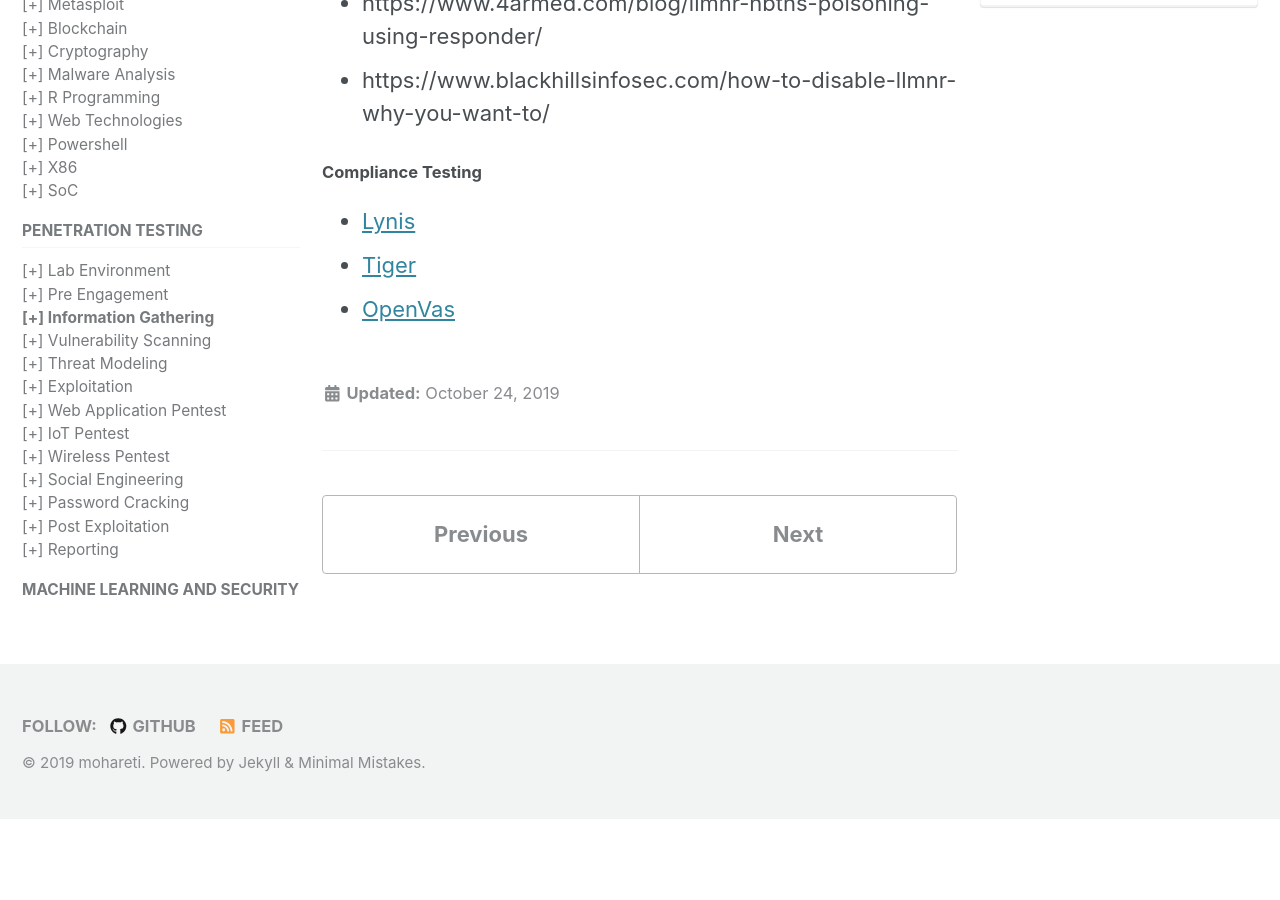
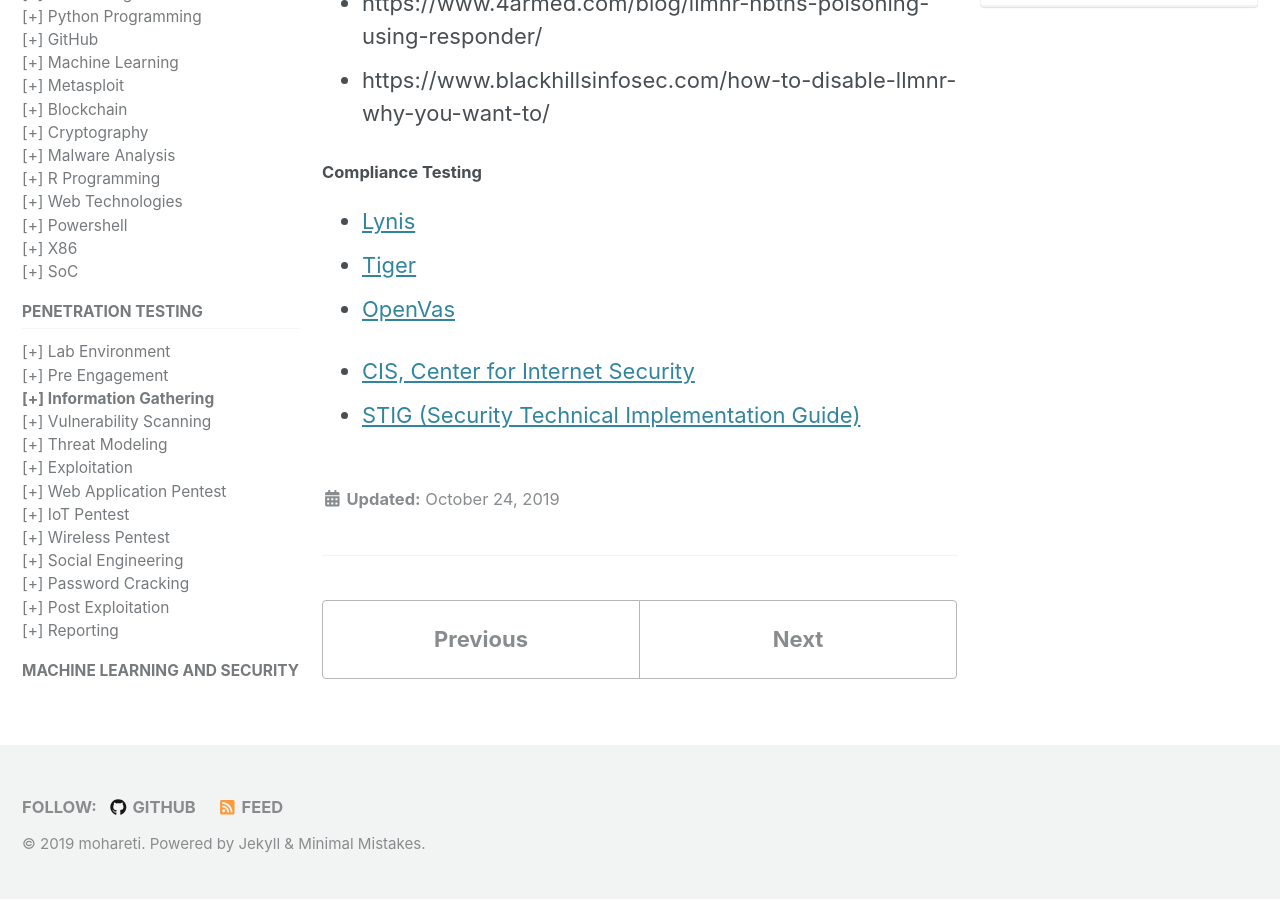
Before and after one commit to mohareti/cyberlab, a Jekyll site: the page built from _pentest/02_info-gathering.md, in a window 1280 px wide and 900 px high, scrolled down 303 px. Built offline with Jekyll 4.4.1, drawn with Linux system fonts in a browser that asks for light colours; cached includes are drawn as plain includes; nearby versions of some CDN libraries; before the commit the page ends 1122 px from its top, so only the background shows below that.

Commit message:
Update 02_info-gathering.md

```diff
--- a/_pentest/02_info-gathering.md
+++ b/_pentest/02_info-gathering.md
@@ -14,3 +14,7 @@ toc: true
 - [Lynis](https://cisofy.com/lynis/)
 - [Tiger](https://www.nongnu.org/tiger/)
 - [OpenVas](http://www.openvas.org/)
+
+
+- [CIS, Center for Internet Security](https://www.cisecurity.org/cis-benchmarks/)
+- [STIG (Security Technical Implementation Guide)](https://www.stigviewer.com/stigs)
```
